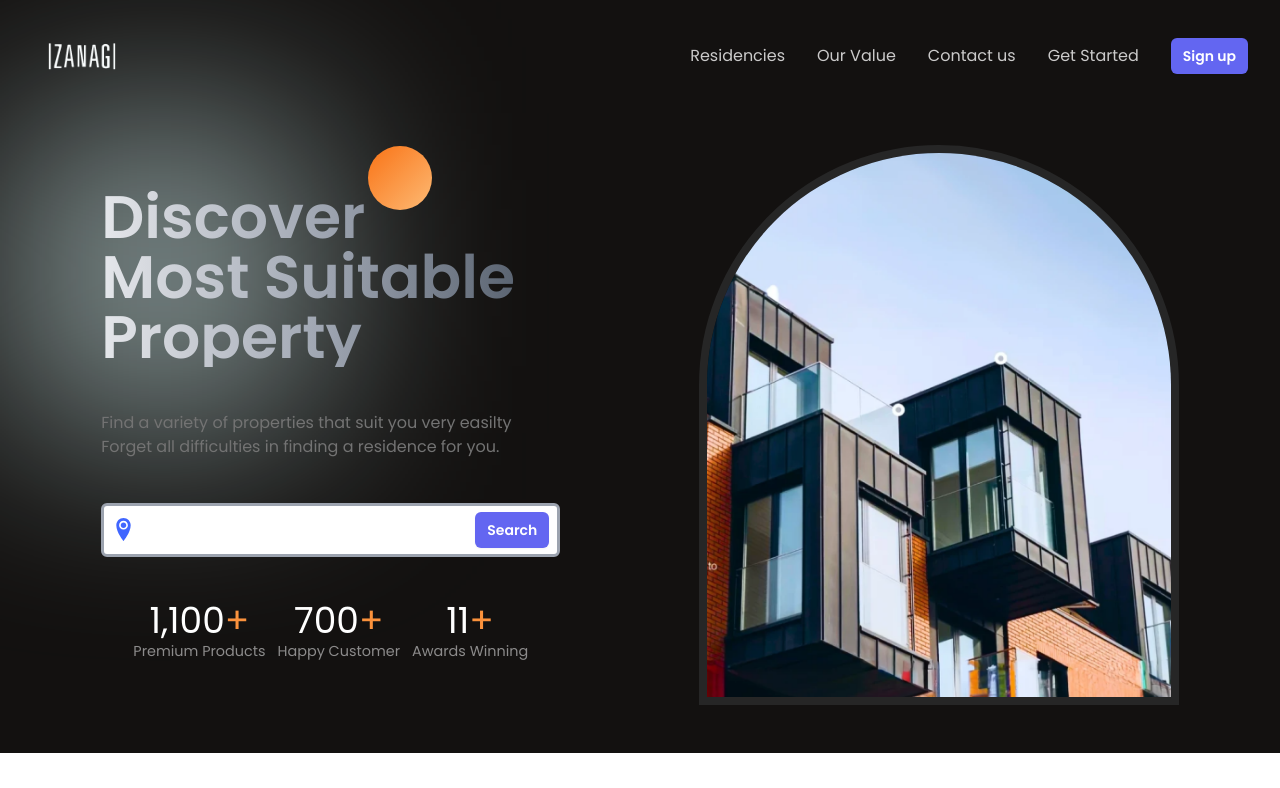
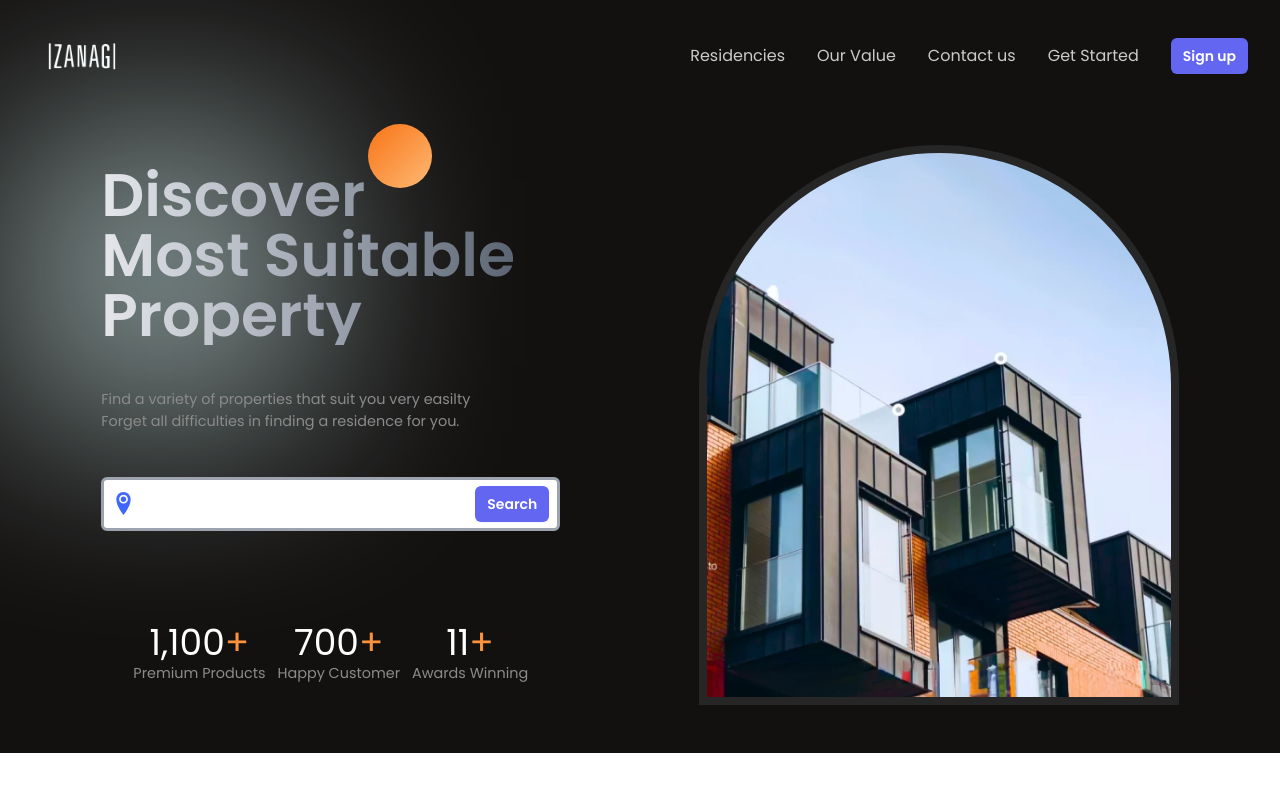
Before and after one commit to LaithFerjeoui/Full-Stack-Real-Estate-IZANAGI, a React (Vite) app in the folder client side/: page / in a window 1280 px wide. Shown: the top 788 px of the page. Built offline with nearby package versions, Linux system fonts and the light colour scheme.

Commit message:
update hero

```diff
--- a/client side/src/components/Hero.jsx
+++ b/client side/src/components/Hero.jsx
@@ -6,18 +6,18 @@ import { motion } from "framer-motion";
 const Hero = () => {
   return (
     <section className="text-white pb-4 pt-8 sm:pt-0 ">
-      <div className="paddings  innerWidth flexHero ">
-        <div className="flexColStart ">
+      <div className="paddings innerWidth flexHero ">
+        <div className="flexColStart gap-12">
           <div className="relative z-1 ">
             <div className="h-16 w-16 bg-gradient-to-br from-orange-500 to-orange-300 absolute rounded-full right-[28%] top-[-10%] z-0" />
             <motion.h1
             initial={{ opacity: 0, y: -9 }}
             animate={{ opacity: 1, y: 0 }}
             transition={{ duration: 3 , type:"spring"}}
-            className="font-semibold text-5xl sm:text-6xl flexStart mb-11 relative z-1 text-transparent bg-clip-text bg-gradient-to-r from-gray-200 via-gray-400 to-gray-600">
+            className="font-semibold text-5xl sm:text-6xl  mb-11  text-transparent bg-clip-text bg-gradient-to-r from-gray-200 via-gray-400 to-gray-600">
               Discover <br /> Most Suitable <br /> Property
             </motion.h1>
-            <div className="flexColStart text-neutral-500 mb-11">
+            <div className="flexColStart secondaryText mb-11">
               <span>
                 Find a variety of properties that suit you very easilty
               </span>
@@ -25,7 +25,7 @@ const Hero = () => {
                 Forget all difficulties in finding a residence for you.
               </span>
             </div>
-            <div className="bg-white rounded-md border-solid border-[3px] border-gray-400  px-2 py-1 flex justify-between items-center mb-11 ">
+            <div className="bg-white w-[100%] rounded-md border-solid border-[3px] border-gray-400  px-2 py-1 flex justify-between items-center mb-11 ">
               <ImLocation2 size={23} color="var(--blue)" />
               <input
                 type="text"
```
